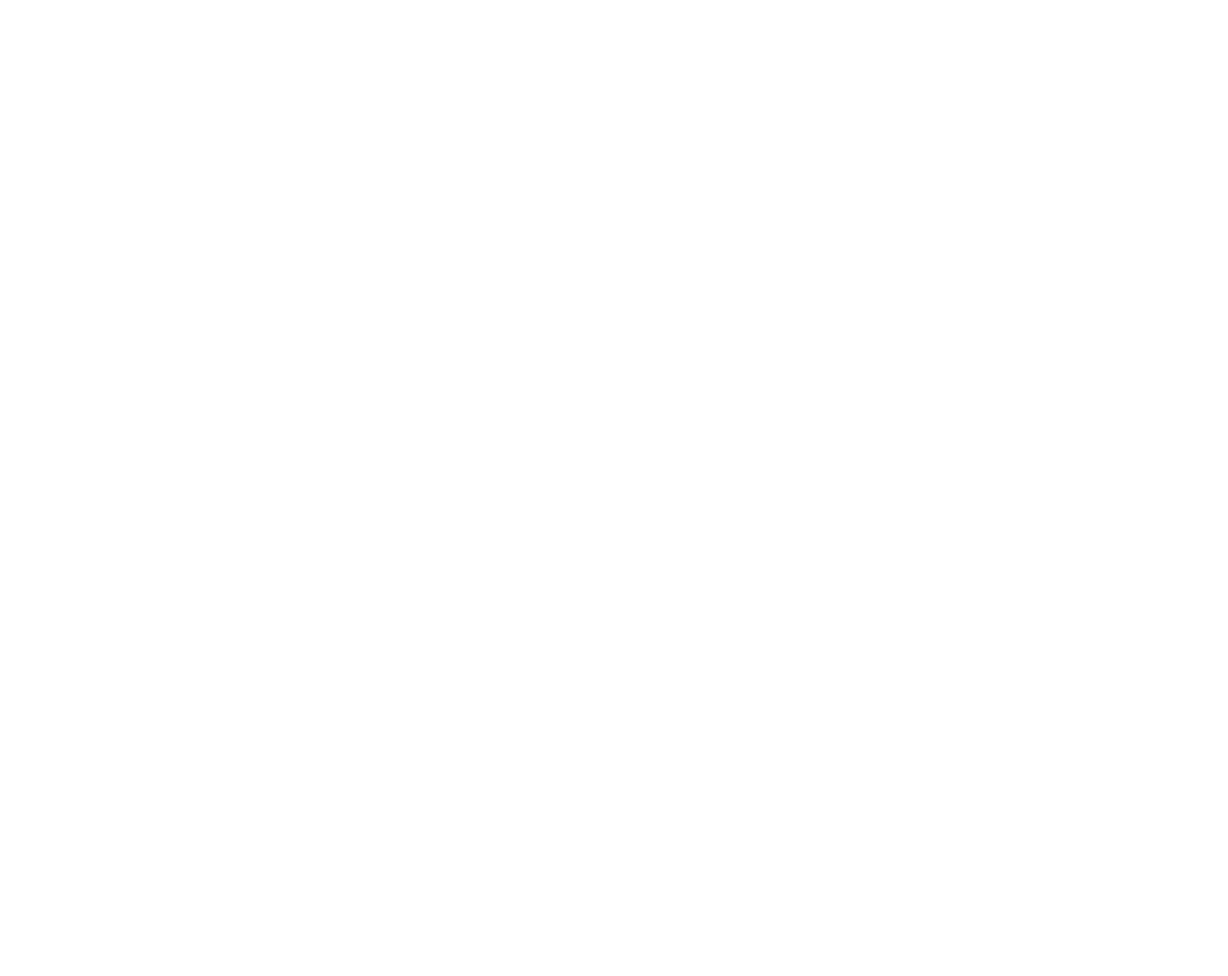
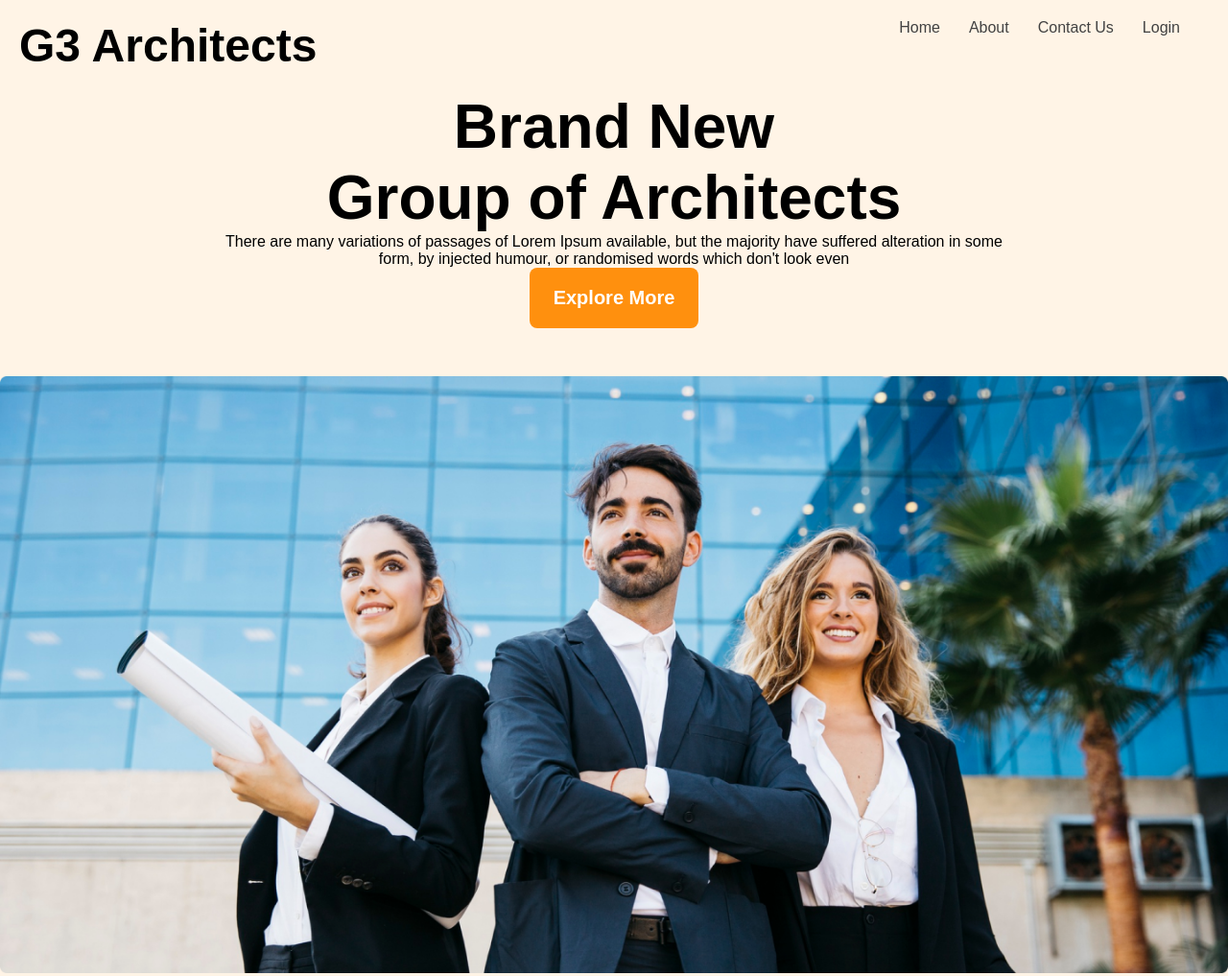
Before and after one commit to dev-ahanaf/g3-website, a plain HTML site: page index.html in a window 1280 px wide. Shown: the top 1017 px of the page at 96% size. Before the commit the page ends 800 px from the top, so only its background shows below. Drawn offline with Linux system fonts and the light colour scheme.

Commit message:
Update HTML and CSS layout

```diff
--- a/index.html
+++ b/index.html
@@ -1,5 +1,6 @@
 <!DOCTYPE html>
 <html lang="en">
+
 <head>
     <meta charset="UTF-8">
     <meta name="viewport" content="width=device-width, initial-scale=1.0">
@@ -7,13 +8,79 @@
 
     <link rel="stylesheet" href="styles/styele.css">
 </head>
-<body>
 
-<header>
+<body class="work-sans-font">
+
+
+
+    <header class="bg-light">
+        <div class="navbar display-flex">
+            <h3 class="brand"> G3 Architects </h3>
+
+            <ul class="nav-links display-flex">
+                <li class="nav-item"> <a href="" class="nav-link color-gray"> Home</a></li>
+                <li class="nav-item"> <a href="" class="nav-link color-gray"> About</a></li>
+                <li class="nav-item"> <a href="" class="nav-link color-gray"> Contact Us </a></li>
+                <li class="nav-item"> <a href="" class="nav-link color-gray"> Login </a></li>
+            </ul>
+
+        </div>
+
+        <div class="banner">
+
+            <div class="banner-content">
+                <h1 class="banner-title"> Brand New <br>
+                    Group of Architects
+                </h1>
+                <p class="description">There are many variations of passages of Lorem Ipsum available, but the majority
+                    have suffered alteration in some form, by injected humour, or randomised words which don't look even
+                </p>
+
+                <button class="btn-primary">Explore More</button>
+            </div>
+
+            <img class="banner-image" src="images/banner.png" alt="">
+
+
+
+        </div>
+
+
 
     </header>
 
+
+
+
     <main>
+
+        <section class="teams display-flex">
+
+            <div class="image-container">
+
+                <img src="images/team1.png" alt="">
+                <img src="images/team2.png" alt="">
+                <img src="images/team3.png" alt="">
+                <img src="images/team4.png" alt="">
+
+
+            </div>
+
+            <div class="our-features">
+
+                <h3 class="feature-title">Quick list of Our Features</h3>
+                <p class="feature-description">There are many variations of passages of Lorem Ipsum available, but the majority have suffered alteration in some form, by injected humour, or randomised words which don't look even</p>
+
+            <button class="btn-primary">Explore More</button>
+            </div>
+
+
+
+        </section>
+
+
+
+
 
     </main>
 
@@ -24,4 +91,5 @@
 
 
 </body>
+
 </html>
--- a/styles/styele.css
+++ b/styles/styele.css
@@ -0,0 +1,153 @@
+
+
+*{
+    margin: 0;
+    padding: 0;
+    box-sizing: border-box;
+}
+
+
+@import url('https://fonts.googleapis.com/css2?family=Work+Sans:ital,wght@0,100..900;1,100..900&display=swap');
+
+
+.work-sans-font {
+  font-family: "Work Sans", sans-serif;
+  font-optical-sizing: auto;
+  font-weight: 400;
+  font-style: normal;
+}
+
+
+
+/* Shared Styles   */
+.display-flex{
+    display: flex;
+}
+
+/* Dark 02 */
+.color-gray{
+    color: #424242;
+}
+
+.bg-light{
+    background-color: rgba(255, 144, 14, 0.1);
+}
+
+
+/* Dark 03 */
+.light-gray{
+    color: #727272;
+
+}
+
+.main{
+    max-width: 1440px;
+    margin: 0 auto;
+}
+
+
+
+
+.btn-primary{
+    background-color: #FF900E;
+    color: white;
+    padding: 20px 25px;
+    font-size: 1.25rem;
+    font-weight: 600;
+    border-radius: 8px;
+    border: none;
+
+
+}
+
+main > section{
+    margin-top: 130px;
+
+}
+
+/* Header Styles */
+
+
+
+/* Navbar related styles */
+
+.navbar{
+    display: flex;
+    justify-content: space-between;
+}
+
+.brand{
+font-weight: 700;
+font-size: 3rem;
+}
+
+.nav-item{
+    list-style: none;
+    margin-right: 30px;
+
+}
+
+.nav-link{
+    text-decoration: none;
+    font-weight: 500;
+}
+
+.navbar{
+    padding: 20px;
+}
+.navbar, .banner{
+    max-width: 1440px;
+    margin: 0 auto;
+}
+
+
+/* banner releated style */
+
+.banner-content{
+    max-width: 850px;
+    margin: 0 auto;
+    margin-bottom: 50px;
+    text-align: center;
+}
+
+.banner-title{
+    font-weight: 700;
+    font-size: 4rem;
+}
+
+.banner-image{
+    width: 100%;
+
+}
+
+
+/* team and features releted style */
+
+.teams{
+    align-items: center;
+
+}
+
+
+.image-container{
+    display: grid;
+    grid-template-columns: repeat(2, 1fr);
+    gap: 24px;
+
+}
+
+.our-features{
+    margin-left: 130px;
+    max-width: 530px;
+}
+
+/* responsive media query */
+
+
+@media screen and (max-width:576px) {
+    .navbar, .nav-links{
+        flex-direction:column;
+
+    }
+
+}
```
Lines whose indentation alone changed are shown as unchanged.
